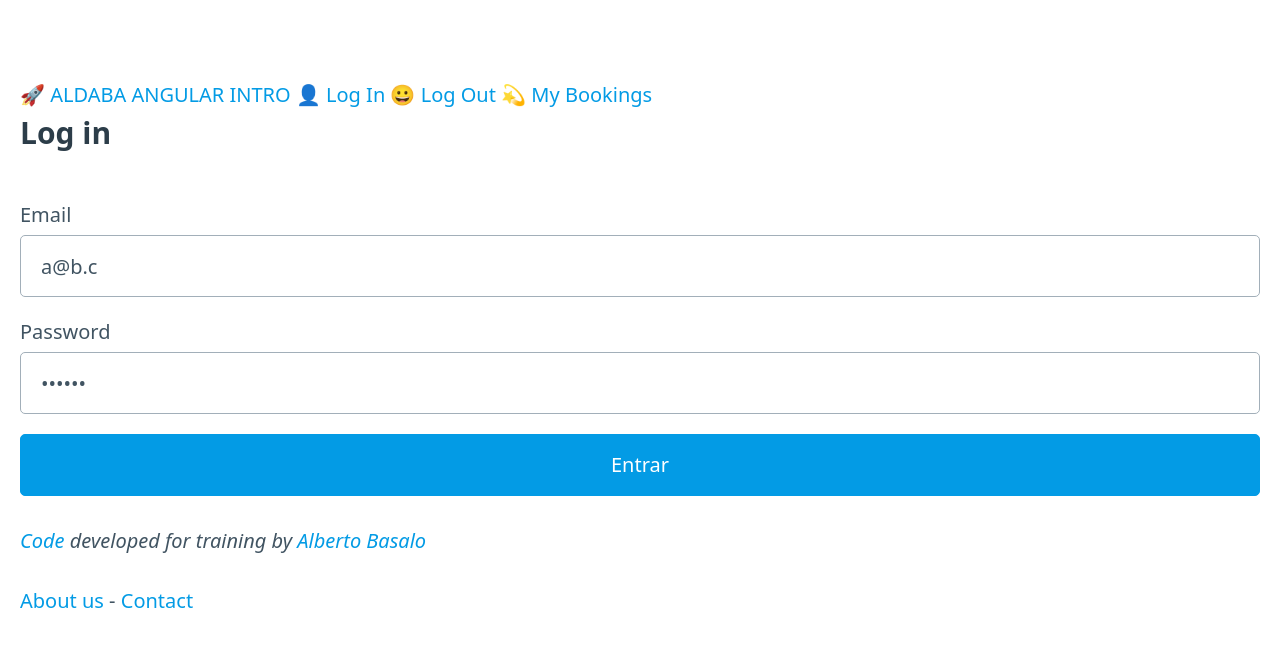
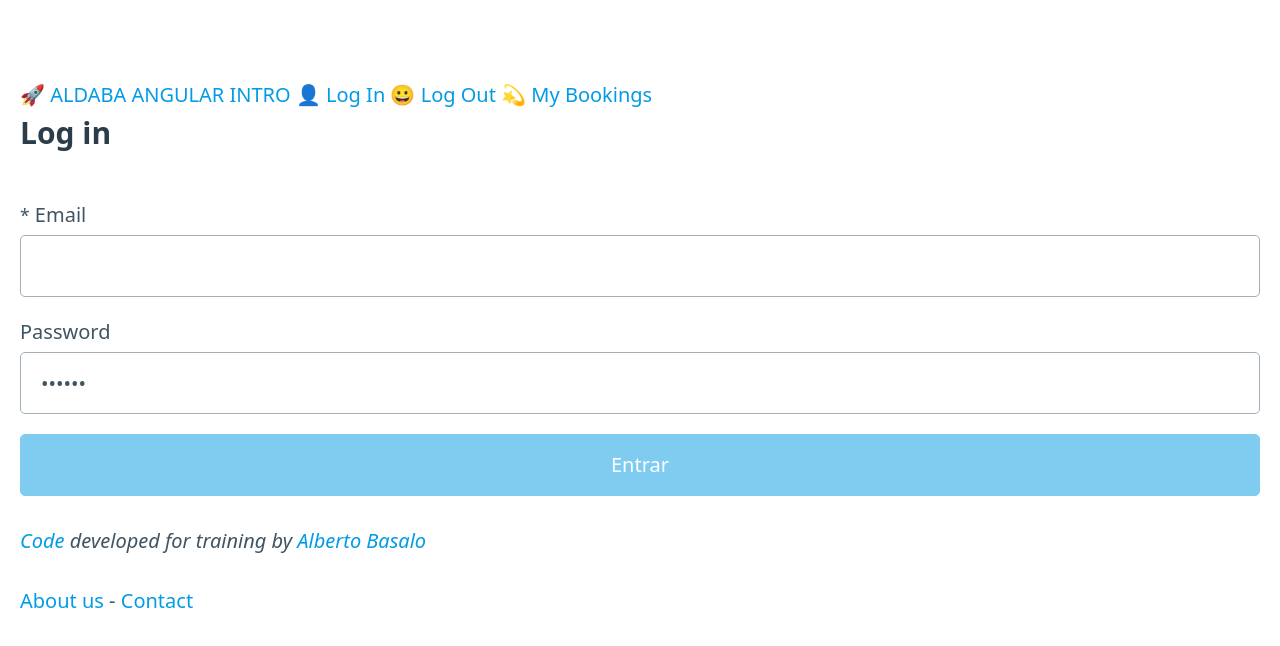
Before and after one commit to Esmoris/Aldaba-Angular-Intro, an Angular app: page /login in a window 1280 px wide. Shown: the top 646 px of the page. Built offline with nearby package versions, Linux system fonts and the light colour scheme.

Commit message:
feat : touched state

```diff
--- a/src/app/login/login.component.html
+++ b/src/app/login/login.component.html
@@ -2,11 +2,11 @@
 
 <form [formGroup]="form">
   <div>
-    <label for="email"> Email </label>
+    <label for="email"><small *ngIf="form.controls['email'].invalid">*</small> Email </label>
     <input type="email"
            name="email"
            formControlName="email">
-    <small *ngIf="form.controls['email'].invalid">* error</small>
+    <small *ngIf="form.controls['email'].touched &&  form.controls['email'].invalid">error</small>
   </div>
   <div>
     <label for="password"> Password </label>
--- a/src/app/login/login.component.ts
+++ b/src/app/login/login.component.ts
@@ -11,7 +11,7 @@ export class LoginComponent implements OnInit {
 
   constructor(formBuilder: FormBuilder) {
     this.form = formBuilder.group({
-      email: ["a@b.c", [Validators.required, Validators.email]],
+      email: ["", [Validators.required, Validators.email]],
       password: ["secret", [Validators.required, Validators.minLength(4)]],
     });
   }
```
